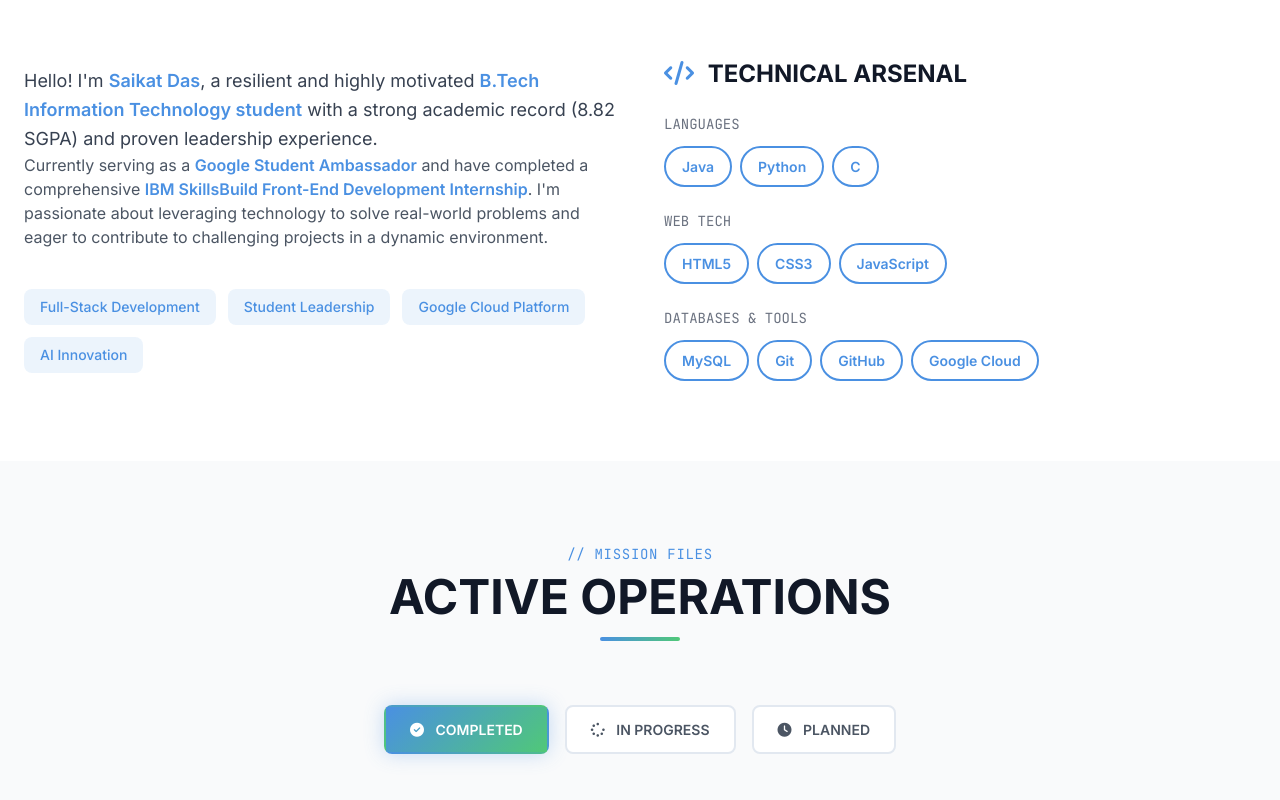
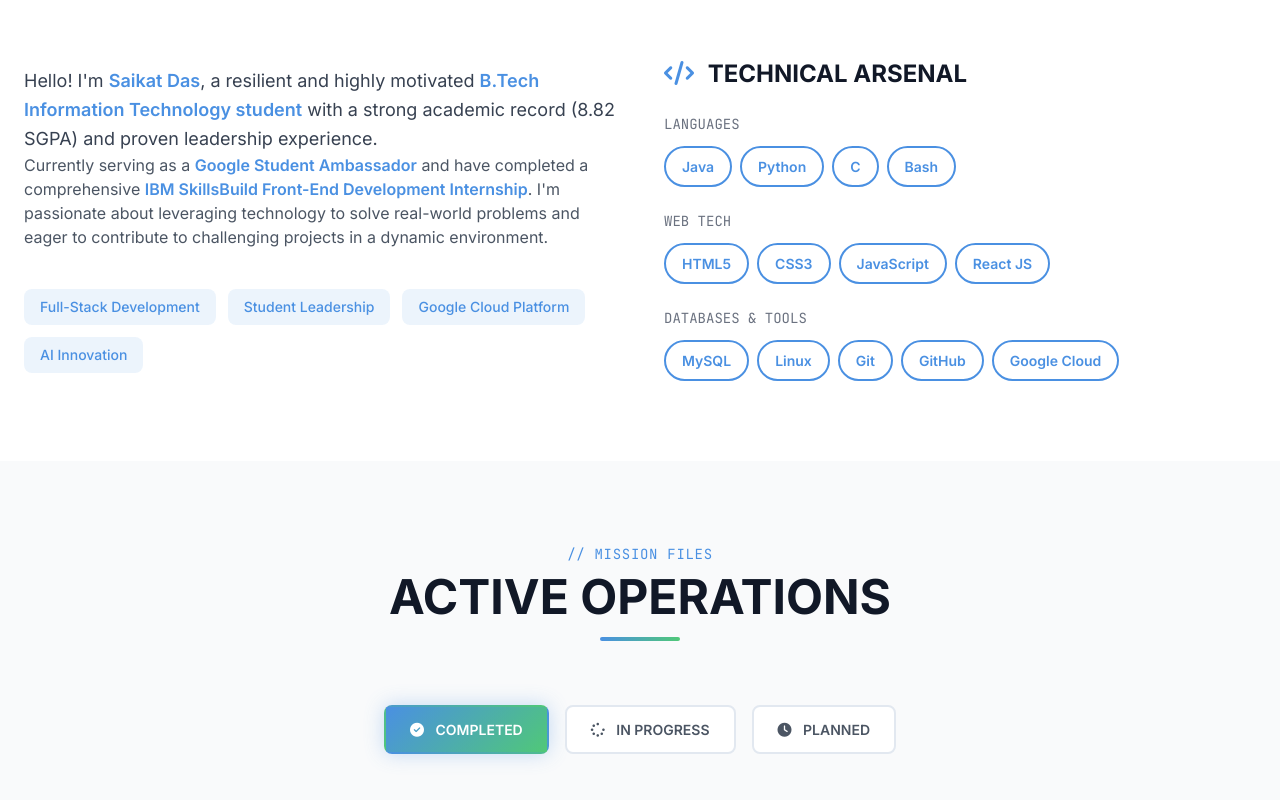
Before and after one commit to saviour2/WebDev, a plain HTML site: page index.html in a window 1280 px wide. Shown: the part 986-1786 px from the top of the page. Drawn offline with nearby package versions, Linux system fonts and the light colour scheme.

Commit message:
Version 1.5.0 - CV-Based Customization & Certificate Organization

```diff
--- a/index.html
+++ b/index.html
@@ -237,6 +237,7 @@
                             <span class="skill-badge">Java</span>
                             <span class="skill-badge">Python</span>
                             <span class="skill-badge">C</span>
+                            <span class="skill-badge">Bash</span>
                         </div>
                     </div>
 
@@ -247,6 +248,7 @@
                             <span class="skill-badge">HTML5</span>
                             <span class="skill-badge">CSS3</span>
                             <span class="skill-badge">JavaScript</span>
+                            <span class="skill-badge">React JS</span>
                         </div>
                     </div>
 
@@ -255,6 +257,7 @@
                         <h4 class="text-sm font-mono text-gray-500 dark:text-gray-400 uppercase mb-3">Databases & Tools</h4>
                         <div class="flex flex-wrap gap-2">
                             <span class="skill-badge">MySQL</span>
+                            <span class="skill-badge">Linux</span>
                             <span class="skill-badge">Git</span>
                             <span class="skill-badge">GitHub</span>
                             <span class="skill-badge">Google Cloud</span>
```
Also changed, not shown: 1 other file.
